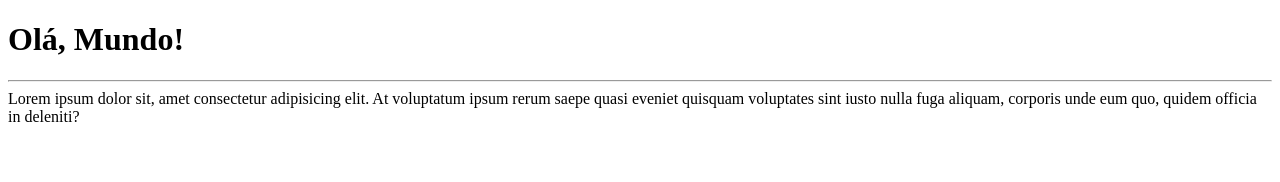
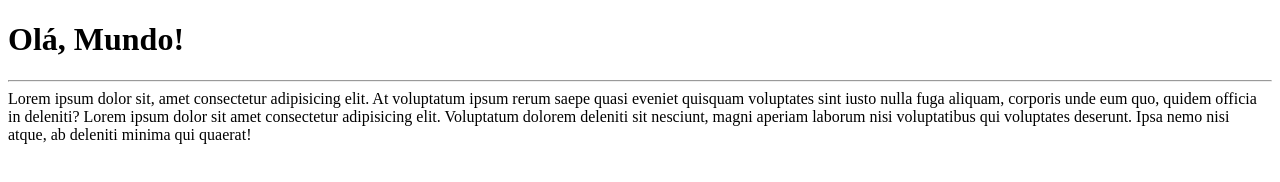
Before and after one commit to Marlon-Santiago/Ola-Mundo, a plain HTML site: page site-exemoplo/index.html in a window 1280 px wide. Drawn offline with Linux system fonts and the light colour scheme.

Commit message:
adicionei um paragrafo

```diff
--- a/site-exemoplo/index.html
+++ b/site-exemoplo/index.html
@@ -10,5 +10,6 @@
   <h1>Olá, Mundo!</h1>
   <hr>
   Lorem ipsum dolor sit, amet consectetur adipisicing elit. At voluptatum ipsum rerum saepe quasi eveniet quisquam voluptates sint iusto nulla fuga aliquam, corporis unde eum quo, quidem officia in deleniti?
+  Lorem ipsum dolor sit amet consectetur adipisicing elit. Voluptatum dolorem deleniti sit nesciunt, magni aperiam laborum nisi voluptatibus qui voluptates deserunt. Ipsa nemo nisi atque, ab deleniti minima qui quaerat!
 </body>
 </html>
```
